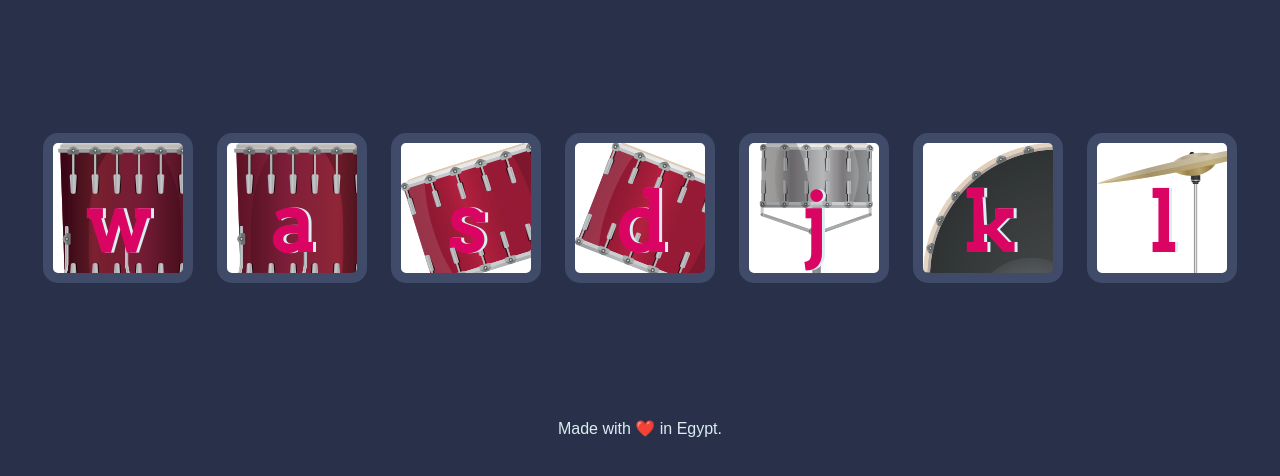
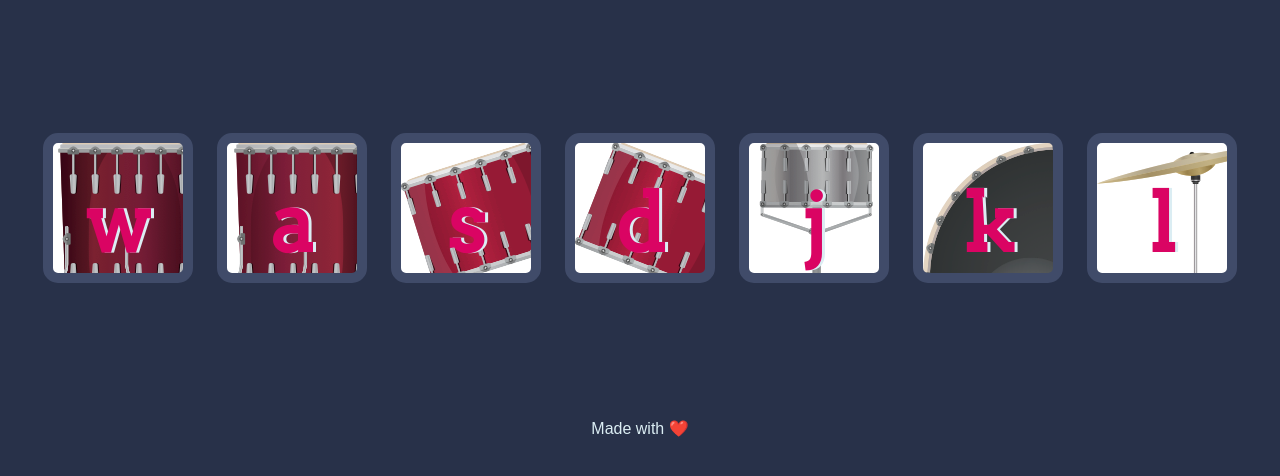
Before and after one commit to ConstantAdaption/Drum-Kit-project, a plain HTML site: page index.html in a window 1280 px wide. Shown: the part 156-632 px from the top of the page. Drawn offline with Linux system fonts and the light colour scheme.

Commit message:
Update index.html

```diff
--- a/index.html
+++ b/index.html
@@ -23,7 +23,7 @@
 
 
   <footer>
-    Made with ❤️ in Egypt.
+    Made with ❤️
   </footer>
 
   <script type="text/javascript" src="index.js">
```
